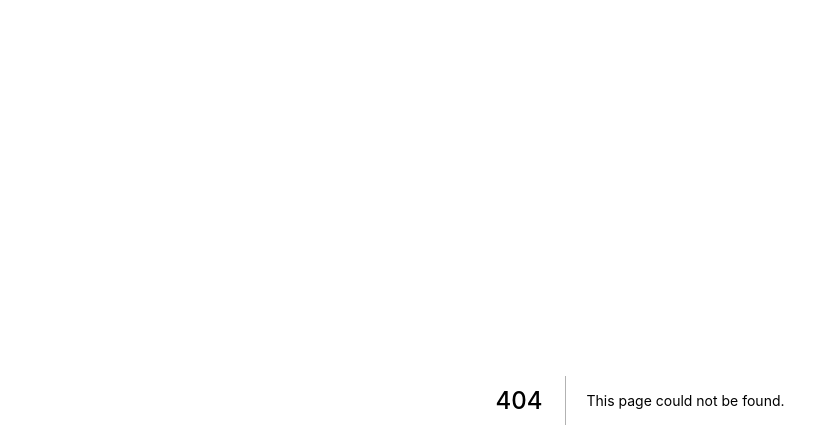
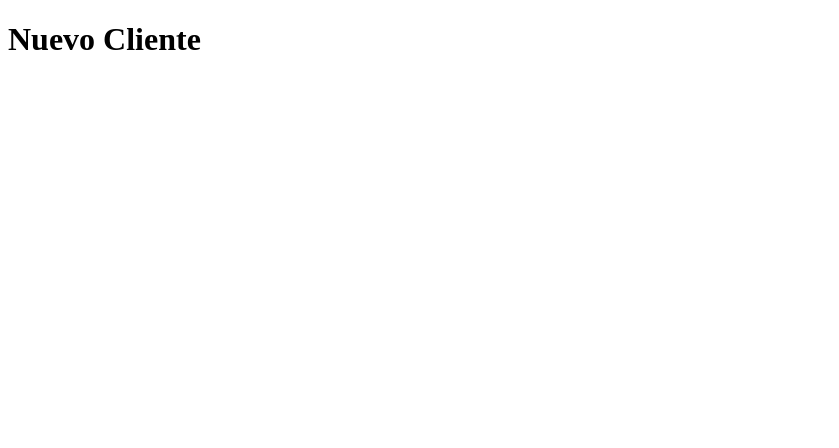
Before and after one commit to mriveros/react_crm, a Next.js app in the folder crmcliente/: page /nuevocliente in a window 1280 px wide. Before the commit this address had no page. Shown: the top 448 px of the page, without its empty margins (0-839 px from the left). Built offline with nearby package versions, Linux system fonts and the light colour scheme.

Commit message:
modified:   pages/index.js 	new file:   pages/nuevocliente.js

```diff
--- a/crmcliente/pages/index.js
+++ b/crmcliente/pages/index.js
@@ -20,9 +20,9 @@ const Index = () => {
   //Consulta de Apollo
   const { data, loading, error } = useQuery(OBTENER_CLIENTES_USUARIO);
 
-  console.log(data);
-  console.log(loading);
-  console.log(error);
+  //console.log(data);
+  //console.log(loading);
+  //console.log(error);
 
   if (loading) return 'Cargando...';
 
--- /dev/null
+++ b/crmcliente/pages/nuevocliente.js
@@ -0,0 +1,7 @@
+import React from 'react'
+
+const NuevoCliente = () => {
+    return (<h1>Nuevo Cliente</h1>)
+}
+
+export default NuevoCliente;
```
